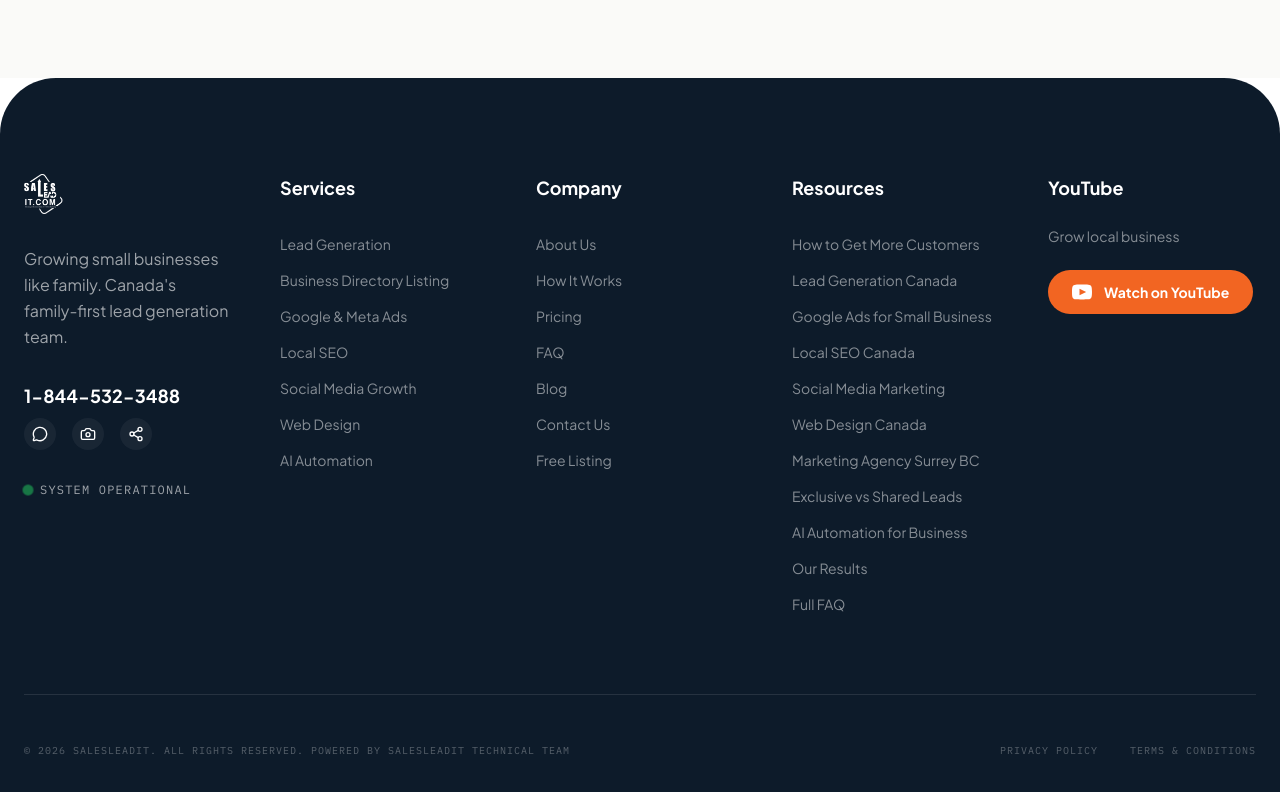
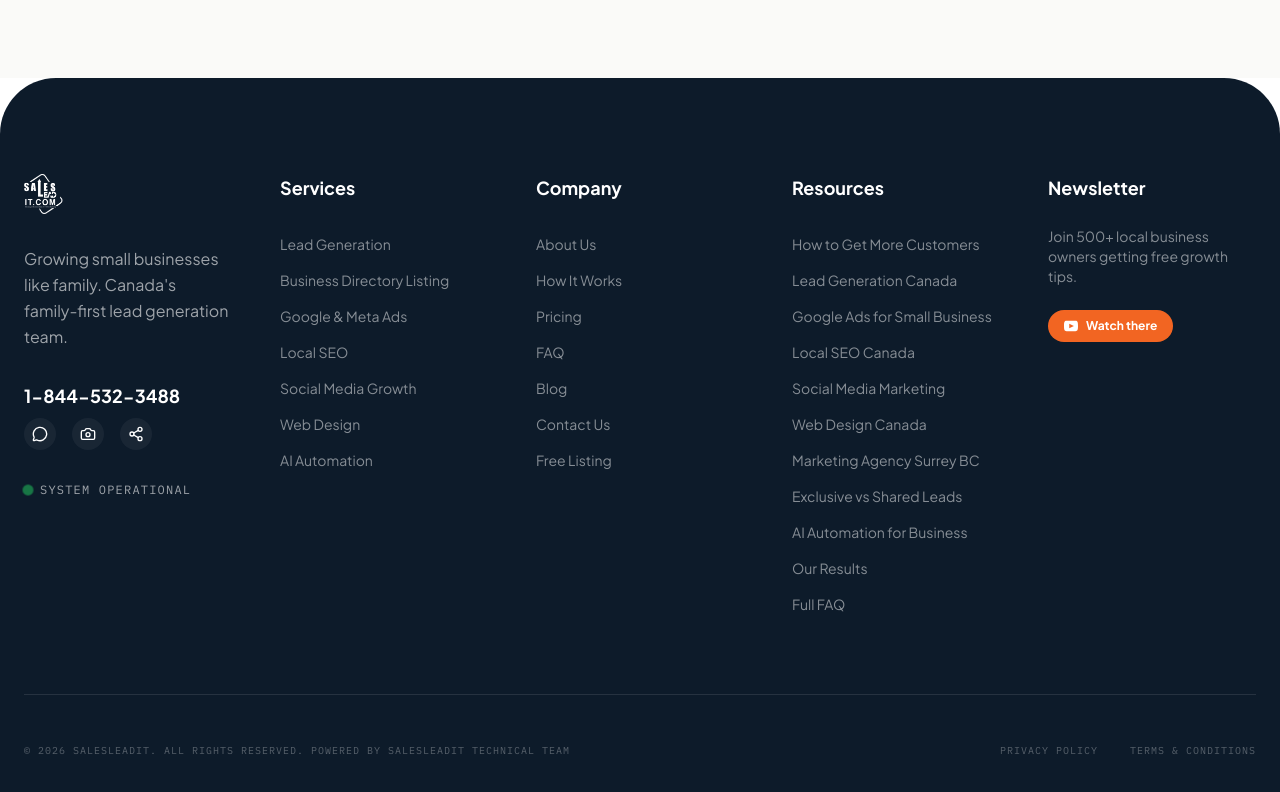
Before and after one commit to salesleaditmarketing/salesleadit-web, a React (Vite) app: page /resources/salesleadit-results in a window 1280 px wide. Shown: the part 5376-6168 px from the top of the page. Built offline with nearby package versions, Linux system fonts and the light colour scheme.

Commit message:
style: restore newsletter text and add small youtube button

```diff
--- a/src/components/Footer.jsx
+++ b/src/components/Footer.jsx
@@ -86,18 +86,18 @@
             </ul>
           </div>
 
-          {/* Col 5 — YouTube */}
+          {/* Col 5 — Newsletter */}
           <div className="space-y-6">
-            <h4 className="font-sans font-bold text-lg">YouTube</h4>
-            <p className="font-sans text-white/50 text-sm">Grow local business</p>
+            <h4 className="font-sans font-bold text-lg">Newsletter</h4>
+            <p className="font-sans text-white/50 text-sm">Join 500+ local business owners getting free growth tips.</p>
             <a
               href="https://youtube.com/@growlocol"
               target="_blank"
               rel="noopener noreferrer"
-              className="inline-flex items-center gap-3 bg-sli-orange hover:bg-orange-600 text-white rounded-full py-3 px-6 transition-all font-sans font-bold text-sm w-max"
+              className="inline-flex items-center gap-2 bg-sli-orange hover:bg-orange-600 text-white rounded-full py-2 px-4 transition-all font-sans font-bold text-xs w-max"
             >
-              <svg xmlns="http://www.w3.org/2000/svg" width="20" height="20" viewBox="0 0 24 24" fill="currentColor" stroke="none"><path d="M19.615 3.184c-3.604-.246-11.631-.245-15.23 0-3.897.266-4.356 2.62-4.385 8.816.029 6.185.484 8.549 4.385 8.816 3.6.245 11.626.246 15.23 0 3.897-.266 4.356-2.62 4.385-8.816-.029-6.185-.484-8.549-4.385-8.816zm-10.615 12.816v-8l8 3.993-8 4.007z"/></svg>
-              Watch on YouTube
+              <svg xmlns="http://www.w3.org/2000/svg" width="14" height="14" viewBox="0 0 24 24" fill="currentColor" stroke="none"><path d="M19.615 3.184c-3.604-.246-11.631-.245-15.23 0-3.897.266-4.356 2.62-4.385 8.816.029 6.185.484 8.549 4.385 8.816 3.6.245 11.626.246 15.23 0 3.897-.266 4.356-2.62 4.385-8.816-.029-6.185-.484-8.549-4.385-8.816zm-10.615 12.816v-8l8 3.993-8 4.007z"/></svg>
+              Watch there
             </a>
           </div>
         </div>
```
